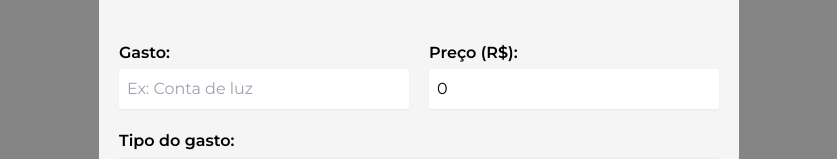
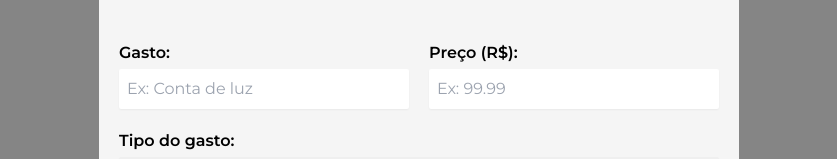
Before and after one commit to taima157/controlefacil, a React (Vite) app: page / in a window 1280 px wide. Both pictures are taken after a click on the button "Adicionar gasto". Shown: the part 255-414 px from the top of the page, without its empty margins (221-1058 px from the left). Built offline with nearby package versions, Linux system fonts and the light colour scheme.

Commit message:
Arrumando número decimal do input de preço

```diff
--- a/src/components/AddSpentModal.tsx
+++ b/src/components/AddSpentModal.tsx
@@ -23,11 +23,13 @@ export default function AddSpentModal({ visible, toggleModal }: PropsType) {
   const [initialInstallmentDate, setInitialInstallmentDate] =
     useState<string>("");
   const [numberOfInstallment, setNumberOfInstallment] = useState<number>(0);
+  const [priceValue, setPriceValue] = useState<string>("");
 
   function resetInputs() {
     setSpent(initialSpentValues);
     setInitialInstallmentDate("");
     setNumberOfInstallment(0);
+    setPriceValue("0");
   }
 
   function handleToggleModal() {
@@ -37,6 +39,7 @@ export default function AddSpentModal({ visible, toggleModal }: PropsType) {
 
   function handleSubmit(e: FormEvent<HTMLFormElement>) {
     e.preventDefault();
+    spent.price = Number(priceValue);
 
     if (spent.type === "debit") {
       addSpent(spent);
@@ -86,15 +89,12 @@ export default function AddSpentModal({ visible, toggleModal }: PropsType) {
                   type="number"
                   className="w-full p-2 rounded-sm shadow-sm outline-none"
                   id="price"
-                  placeholder="Ex: R$ 99,99"
-                  value={String(spent.price)}
-                  onChange={(e) => {
-                    if (Number(e.target.value) >= 0) {
-                      setSpent({ ...spent, price: Number(e.target.value) });
-                    }
-                  }}
+                  placeholder="Ex: 99.99"
+                  value={priceValue}
+                  onChange={(e) => setPriceValue(e.target.value)}
                   min={1}
                   step={0.01}
+                  autoComplete="off"
                   required
                 />
               </div>
```
